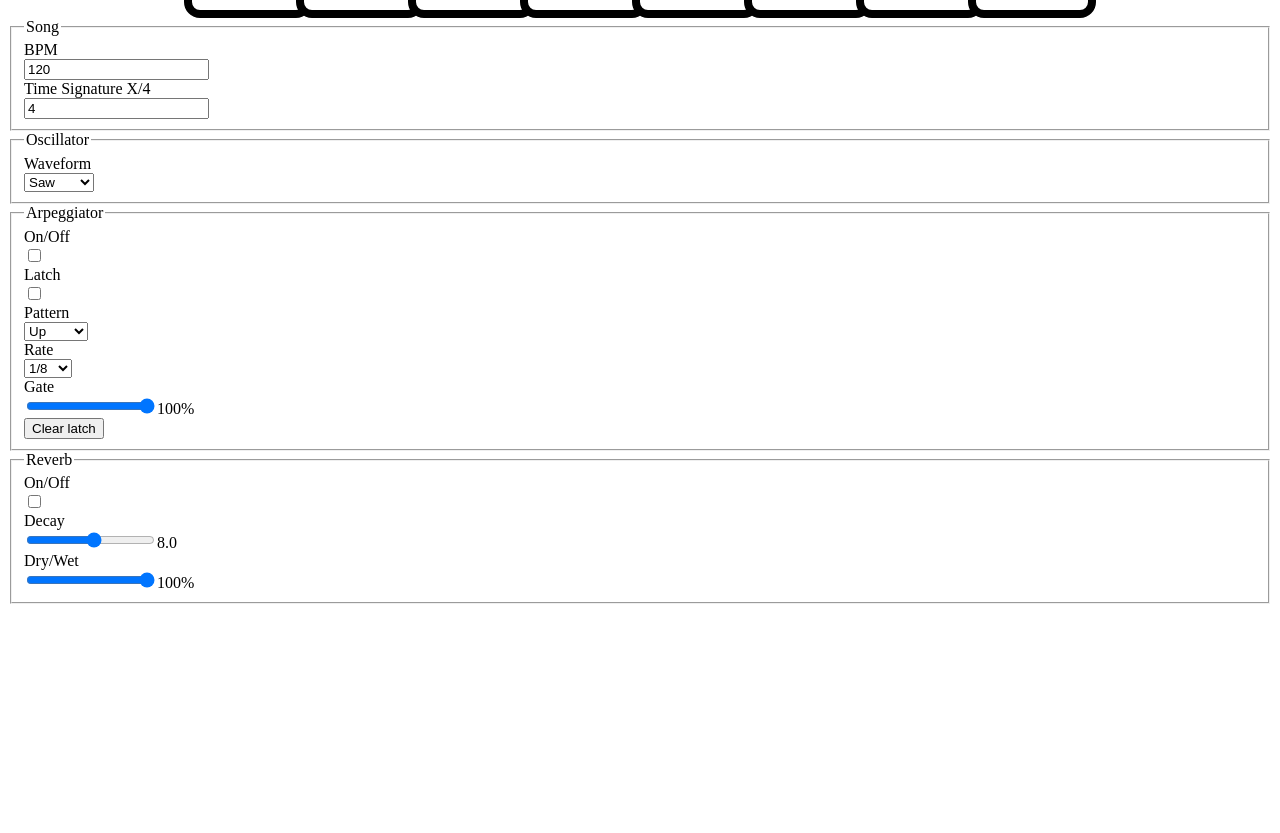
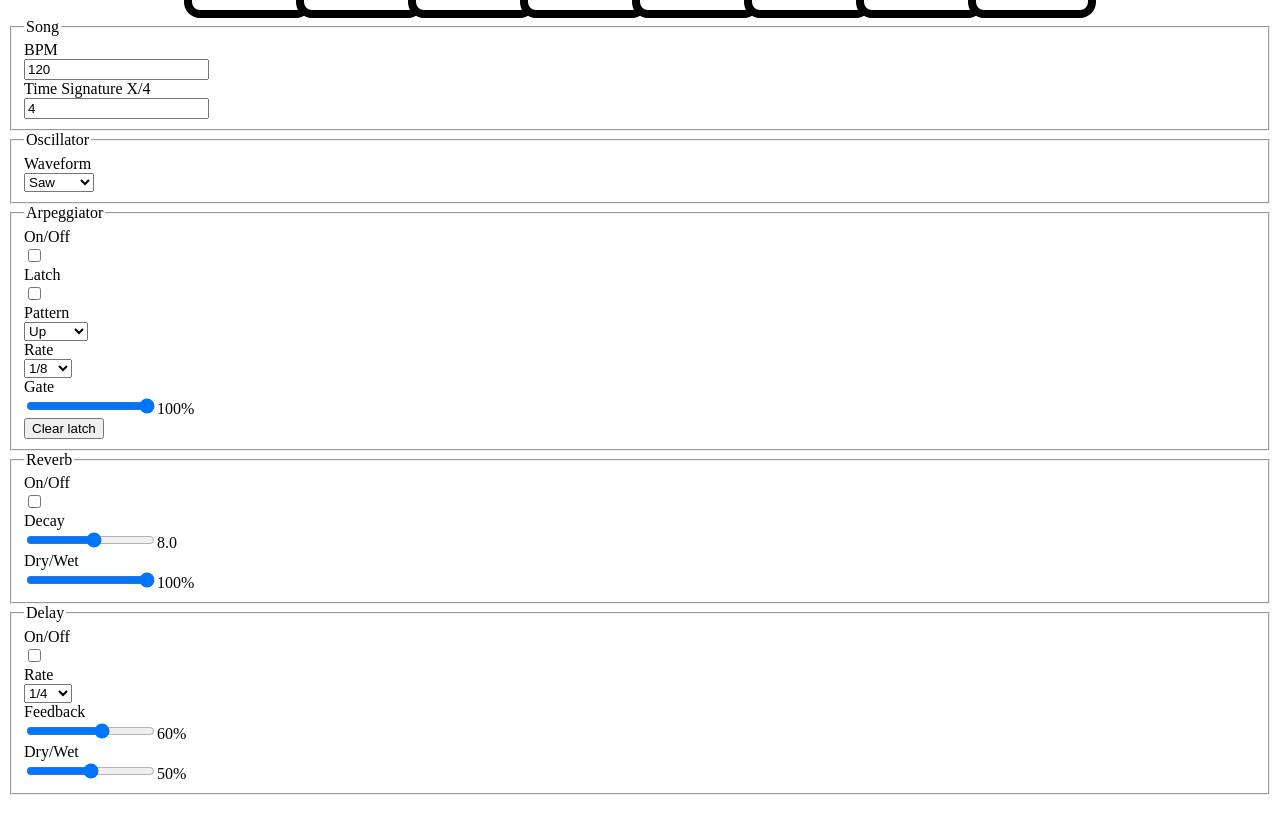
Before and after one commit to xow/ambience, a Next.js app: page / in a window 1280 px wide. Shown: the part 621-1454 px from the top of the page. Before the commit the page ends 1427 px from the top, so only its background shows below. Built offline with nearby package versions, Linux system fonts and the light colour scheme.

Commit message:
#24 Add delay settings

```diff
--- a/src/AudioEffects/Delay.ts
+++ b/src/AudioEffects/Delay.ts
@@ -1,5 +1,7 @@
 import { AudioEffect } from '.';
 import { createDryWet } from './DryWet';
+
+export type DelayRates = 1 | 2 | 3 | 4 | 6 | 8 | 12 | 16 | 18 | 24 | 32;
 
 /**
  * Creates a delay effect node
--- a/src/DAW/Presets.ts
+++ b/src/DAW/Presets.ts
@@ -13,6 +13,7 @@ export const presets: Record<string, IDawSettings> = {
       decay: 8,
     },
     delay: {
+      isOn: true,
       noteDenominator: 4,
       feedback: 0.6,
       dryWet: 0.5,
--- /dev/null
+++ b/src/components/Controls/Delay.tsx
@@ -0,0 +1,100 @@
+import { useContext } from 'react';
+import { DelayRates } from '../../AudioEffects/Delay';
+import { SynthParametersContext } from '../../pages';
+import PluginControl from '../PluginControl';
+import Radial from '../Util/Radial';
+import Select from '../Util/Select';
+import Switch from '../Util/Switch';
+
+function Delay() {
+  const { dawSettings, setDawSettings } = useContext(SynthParametersContext);
+  return (
+    <PluginControl pluginName="Delay">
+      <div className="flex-grow w-36">
+        <Switch
+          label="On/Off"
+          value={dawSettings.delay.isOn}
+          onChange={value =>
+            setDawSettings({
+              ...dawSettings,
+              delay: { ...dawSettings.delay, isOn: value },
+            })
+          }
+        />
+      </div>
+      <div className="flex-grow w-36">
+        <Select<`${DelayRates}`>
+          label="Rate"
+          options={{
+            '1': '1/1',
+            '2': '1/2',
+            '3': '1/3',
+            '4': '1/4',
+            '6': '1/6',
+            '8': '1/8',
+            '12': '1/12',
+            '16': '1/16',
+            '18': '1/18',
+            '24': '1/24',
+            '32': '1/32',
+          }}
+          value={`${dawSettings.delay.noteDenominator}`}
+          onChange={value =>
+            setDawSettings({
+              ...dawSettings,
+              delay: {
+                ...dawSettings.delay,
+                noteDenominator: parseInt(value, 10) as
+                  | 1
+                  | 2
+                  | 3
+                  | 4
+                  | 6
+                  | 8
+                  | 12
+                  | 16
+                  | 18
+                  | 24
+                  | 32,
+              },
+            })
+          }
+        />
+      </div>
+      <div className="flex-grow w-36">
+        <Radial
+          label="Feedback"
+          value={dawSettings.delay.feedback * 100}
+          onChange={value =>
+            setDawSettings({
+              ...dawSettings,
+              delay: { ...dawSettings.delay, feedback: value / 100 },
+            })
+          }
+          min={0}
+          max={100}
+          suffix="%"
+          decimalPlaces={0}
+        />
+      </div>
+      <div className="flex-grow w-36">
+        <Radial
+          label="Dry/Wet"
+          value={dawSettings.delay.dryWet * 100}
+          onChange={value =>
+            setDawSettings({
+              ...dawSettings,
+              delay: { ...dawSettings.delay, dryWet: value / 100 },
+            })
+          }
+          min={0}
+          max={100}
+          suffix="%"
+          decimalPlaces={0}
+        />
+      </div>
+    </PluginControl>
+  );
+}
+
+export default Delay;
--- a/src/components/SynthControls.tsx
+++ b/src/components/Controls/SynthControls.tsx
@@ -1,17 +1,18 @@
 import { useContext } from 'react';
 
-import Select from '../components/Util/Select';
-import Switch from '../components/Util/Switch';
-import Radial from '../components/Util/Radial';
-import Button from '../components/Util/Button';
-import Input from '../components/Util/Input';
-import PluginControl from '../components/PluginControl';
-import type { IDawSettings, initialise } from '..';
-import { SynthParametersContext } from '../pages';
+import Select from '../Util/Select';
+import Switch from '../Util/Switch';
+import Radial from '../Util/Radial';
+import Button from '../Util/Button';
+import Input from '../Util/Input';
+import PluginControl from '../PluginControl';
+import type { IDawSettings, initialise } from '../..';
+import { SynthParametersContext } from '../../pages';
 import {
   ArpeggiatorRates,
   ArpeggiatorStyles,
-} from '../MidiEffects/Arpeggiator';
+} from '../../MidiEffects/Arpeggiator';
+import Delay from './Delay';
 
 interface IProps {
   controls: ReturnType<typeof initialise>;
@@ -220,6 +221,7 @@ function SynthControls({ controls }: IProps) {
           />
         </div>
       </PluginControl>
+      <Delay />
     </div>
   );
 }
--- a/src/index.ts
+++ b/src/index.ts
@@ -5,7 +5,7 @@ import { createReverb } from './AudioEffects/Reverb';
 import { createFilter, ICreateFilterParams } from './AudioEffects/Filter';
 import { adjustContinuousControl } from './Controls/ContinuousControl';
 import { createTrack, Track } from './DAW/Track';
-import { createDelay } from './AudioEffects/Delay';
+import { createDelay, DelayRates } from './AudioEffects/Delay';
 import { createTranspose, ITransposeParams } from './MidiEffects/Transpose';
 import { IHandleMidi } from './Tools/Midi';
 import {
@@ -33,7 +33,8 @@ export interface IDawSettings {
     dryWet: number;
   };
   delay: {
-    noteDenominator: number;
+    isOn: boolean;
+    noteDenominator: DelayRates;
     feedback: number;
     dryWet: number;
   };
@@ -85,7 +86,7 @@ export function initialise(params: IDawSettings) {
    */
   const masterTrack: Track = {
     audioEffectsChain: [
-      delay,
+      ...(params.reverb.isOn ? [delay] : []),
       lowpassFilter,
       highpassFilter,
       ...(params.reverb.isOn ? [reverb] : []),
--- a/src/pages/index.tsx
+++ b/src/pages/index.tsx
@@ -4,7 +4,7 @@ import Head from 'next/head';
 import { initialise, IDawSettings } from '..';
 import { defaultPreset } from '../DAW/Presets';
 import Keyboard from '../components/Keyboard';
-import SynthControls from '../components/SynthControls';
+import SynthControls from '../components/Controls/SynthControls';
 
 export const SynthParametersContext = React.createContext<{
   dawSettings: IDawSettings;
```
